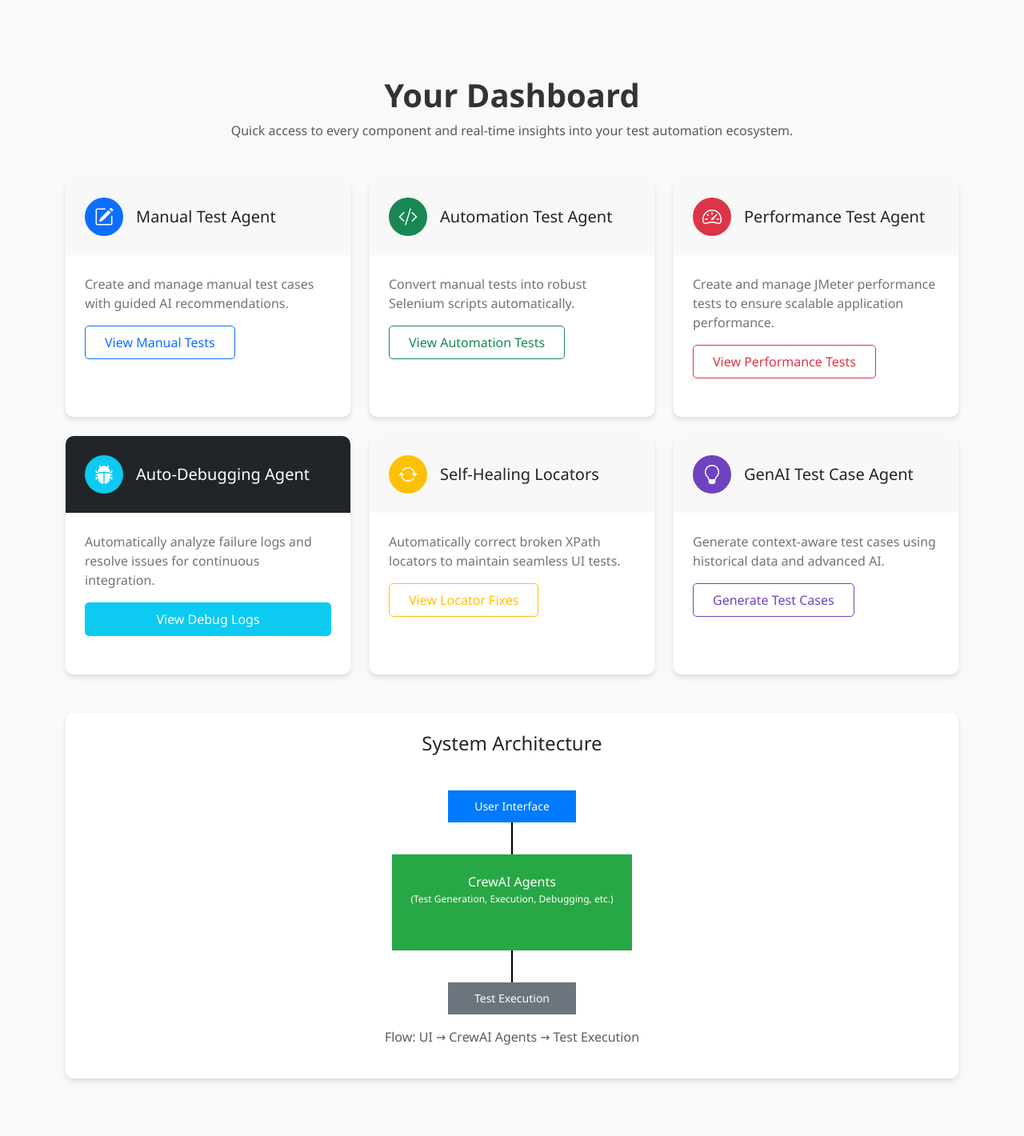
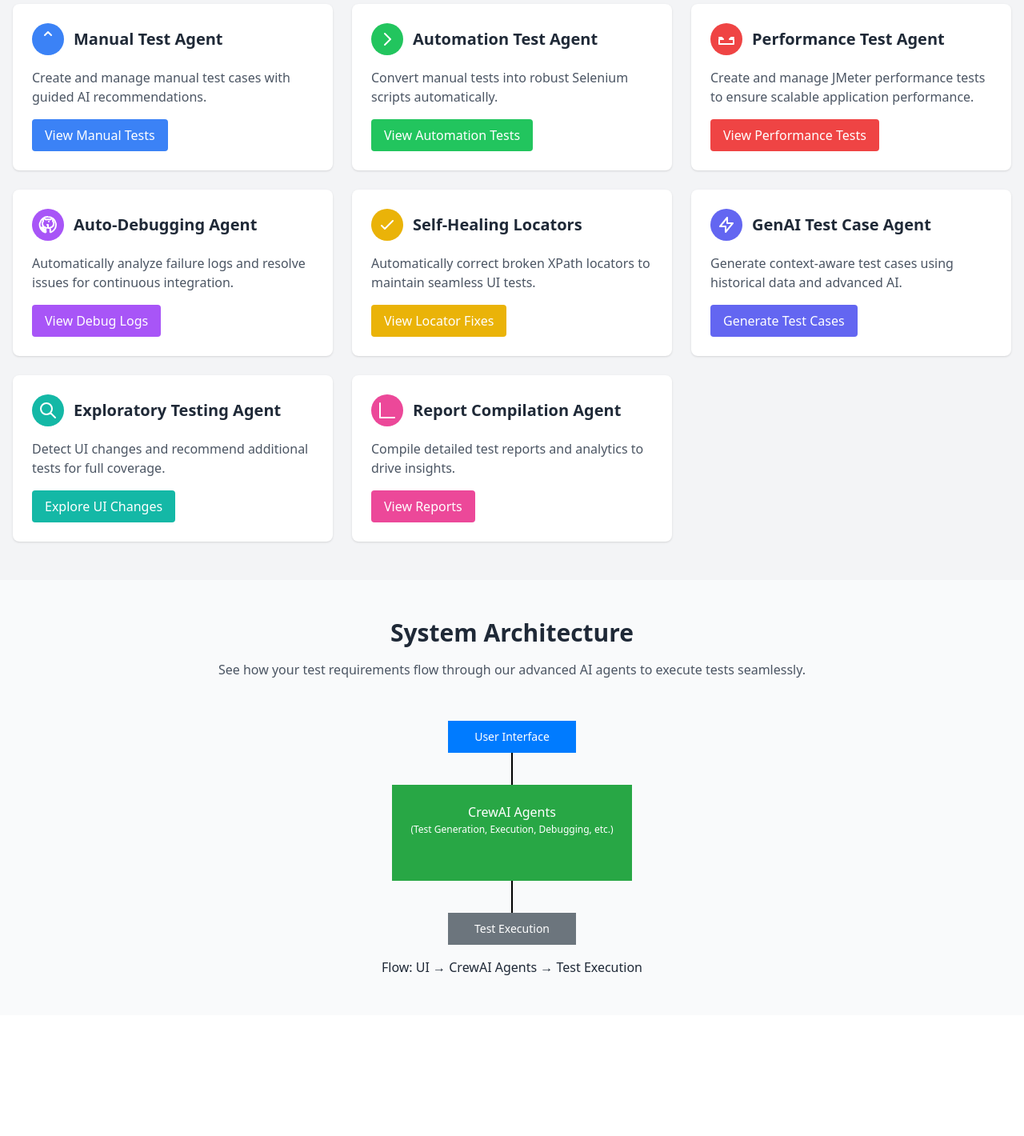
Before and after one commit to connectamitb/crewai-test-automation, a Flask app: page / in a window 1280 px wide. Shown: the part 479-1899 px from the top of the page at 80% size. After the commit the page ends 1698 px from the top, so only its background shows below. Run offline with Flask 3, Linux system fonts and the light colour scheme; some libraries are stand-ins or nearby versions.

Commit message:
Agent query: Is the new Tailwind CSS design displaying correctly with all the cards and styling?
Update index.html to use Tailwind CSS and redesign the navigation bar.

Screenshot: https://storage.googleapis.com/screenshot-production-us-central1/ac1ed6fe-6c5a-41bb-9484-e6881c10ad67/59ffd577-d838-43e5-84b2-493370276ac6.jpg

```diff
--- a/templates/index.html
+++ b/templates/index.html
@@ -2,198 +2,190 @@
 <html lang="en">
 <head>
   <meta charset="UTF-8" />
+  <title>CrewAI Premium Dashboard</title>
   <meta name="viewport" content="width=device-width, initial-scale=1" />
-  <title>CrewAI Premium Dashboard</title>
-  <!-- Bootstrap CSS -->
-  <link
-    href="https://cdn.jsdelivr.net/npm/bootstrap@5.3.0/dist/css/bootstrap.min.css"
-    rel="stylesheet"
-  />
-  <!-- Bootstrap Icons -->
-  <link
-    rel="stylesheet"
-    href="https://cdn.jsdelivr.net/npm/bootstrap-icons@1.10.5/font/bootstrap-icons.css"
-  />
-  <link rel="stylesheet" href="{{ url_for('static', filename='css/style.css') }}">
+  <!-- Tailwind CSS CDN (for demo purposes) -->
+  <script src="https://cdn.tailwindcss.com"></script>
 </head>
-<body class="bg-light">
+<body class="bg-gray-100 text-gray-800">
+
   <!-- Top Navigation Bar -->
-  <nav class="navbar navbar-expand-lg navbar-dark">
-    <div class="container">
-      <a class="navbar-brand fw-bold" href="#">CrewAI Premium</a>
-      <button class="navbar-toggler" type="button" data-bs-toggle="collapse" data-bs-target="#navbarNavDropdown">
-        <span class="navbar-toggler-icon"></span>
+  <nav class="bg-gray-800 text-white shadow">
+    <div class="max-w-7xl mx-auto px-4">
+      <div class="flex justify-between items-center h-16">
+        <div class="flex items-center">
+          <a href="#" class="text-lg font-bold">CrewAI Premium</a>
+        </div>
+        <div class="hidden md:flex space-x-6">
+          <a href="#" class="hover:text-yellow-300">Dashboard</a>
+          <a href="#" class="hover:text-yellow-300">Test Requirements</a>
+          <!-- Dropdown for Test Agents -->
+          <div class="relative">
+            <button id="dropdownButton" class="hover:text-yellow-300 focus:outline-none">
+              Test Agents
             </button>
-      <div class="collapse navbar-collapse" id="navbarNavDropdown">
-        <ul class="navbar-nav mx-auto">
-          <li class="nav-item"><a class="nav-link" href="#">Dashboard</a></li>
-          <li class="nav-item"><a class="nav-link" href="#">Test Requirements</a></li>
-          <li class="nav-item dropdown">
-            <a class="nav-link dropdown-toggle" href="#" data-bs-toggle="dropdown">
-              Test Agents
-            </a>
-            <ul class="dropdown-menu">
-              <li><a class="dropdown-item" href="#">Manual Test Agent</a></li>
-              <li><a class="dropdown-item" href="#">Automation Test Agent</a></li>
-              <li><a class="dropdown-item" href="#">Performance Test Agent</a></li>
-              <li><a class="dropdown-item" href="#">Auto‑Debugging Agent</a></li>
-              <li><a class="dropdown-item" href="#">Self‑Healing Locators</a></li>
-              <li><a class="dropdown-item" href="#">GenAI Test Case Agent</a></li>
-              <li><a class="dropdown-item" href="#">Exploratory Testing Agent</a></li>
-              <li><a class="dropdown-item" href="#">Report Compilation Agent</a></li>
+            <ul id="dropdownMenu" class="absolute left-0 mt-2 w-56 bg-white text-gray-800 rounded shadow-lg hidden">
+              <li><a href="#" class="block px-4 py-2 hover:bg-gray-100">Manual Test Agent</a></li>
+              <li><a href="#" class="block px-4 py-2 hover:bg-gray-100">Automation Test Agent</a></li>
+              <li><a href="#" class="block px-4 py-2 hover:bg-gray-100">Performance Test Agent</a></li>
+              <li><a href="#" class="block px-4 py-2 hover:bg-gray-100">Auto‑Debugging Agent</a></li>
+              <li><a href="#" class="block px-4 py-2 hover:bg-gray-100">Self‑Healing Locators</a></li>
+              <li><a href="#" class="block px-4 py-2 hover:bg-gray-100">GenAI Test Case Agent</a></li>
+              <li><a href="#" class="block px-4 py-2 hover:bg-gray-100">Exploratory Testing Agent</a></li>
+              <li><a href="#" class="block px-4 py-2 hover:bg-gray-100">Report Compilation Agent</a></li>
             </ul>
-          </li>
-          <li class="nav-item"><a class="nav-link" href="#">Test Execution</a></li>
-          <li class="nav-item"><a class="nav-link" href="#">Reports</a></li>
-          <li class="nav-item"><a class="nav-link" href="#">Settings</a></li>
-        </ul>
-        <ul class="navbar-nav">
-          <li class="nav-item">
-            <a class="nav-link" href="#">Profile</a>
-          </li>
-        </ul>
+          </div>
+          <a href="#" class="hover:text-yellow-300">Test Execution</a>
+          <a href="#" class="hover:text-yellow-300">Reports</a>
+          <a href="#" class="hover:text-yellow-300">Settings</a>
+          <a href="#" class="hover:text-yellow-300">Profile</a>
+        </div>
+        <div class="md:hidden">
+          <!-- Mobile menu button (optional) -->
+        </div>
       </div>
     </div>
   </nav>
 
   <!-- Hero Section -->
-  <section class="hero-section text-center text-white position-relative mb-5">
-    <div class="hero-overlay d-flex flex-column justify-content-center align-items-center">
-      <h1 class="display-4 fw-bold">CrewAI Test Automation</h1>
-      <p class="lead">
-        Empowering your testing journey with advanced AI-driven agents and seamless automation.
-      </p>
+  <section class="bg-cover bg-center h-64" style="background-image: url('https://source.unsplash.com/1600x400/?technology');">
+    <div class="bg-gray-900 bg-opacity-50 h-full flex flex-col justify-center items-center">
+      <h1 class="text-4xl font-bold text-white">CrewAI Test Automation</h1>
+      <p class="mt-2 text-lg text-gray-300">Empowering your testing journey with advanced AI-driven agents and seamless automation.</p>
     </div>
   </section>
 
   <!-- Dashboard Section -->
-  <section class="py-5">
-    <div class="container">
-      <div class="text-center mb-5">
-        <h2 class="display-6 fw-bold">Your Dashboard</h2>
-        <p class="text-muted">
-          Quick access to every component and real-time insights into your test automation ecosystem.
-        </p>
+  <section class="py-12">
+    <div class="max-w-7xl mx-auto px-4">
+      <div class="text-center mb-12">
+        <h2 class="text-3xl font-bold">Your Dashboard</h2>
+        <p class="mt-2 text-gray-600">Quick access to every component and real-time insights into your test automation ecosystem.</p>
       </div>
-
-      <!-- Agent Cards Section -->
-      <div class="row g-4">
+      <!-- Grid of Dashboard Cards -->
+      <div class="grid grid-cols-1 sm:grid-cols-2 md:grid-cols-3 gap-6">
         <!-- Manual Test Agent Card -->
-        <div class="col-md-4">
-          <div class="card h-100">
-            <div class="card-header d-flex align-items-center">
-              <div class="feature-icon bg-primary text-white rounded-circle p-3 me-3">
-                <i class="bi bi-pencil-square"></i>
+        <div class="bg-white rounded-lg shadow hover:shadow-xl transition p-6">
+          <div class="flex items-center mb-4">
+            <div class="bg-blue-500 text-white rounded-full p-2 mr-3">
+              <!-- Sample icon (chevron up/down) -->
+              <svg xmlns="http://www.w3.org/2000/svg" class="h-6 w-6" fill="none" viewBox="0 0 24 24" stroke="currentColor">
+                <path stroke-linecap="round" stroke-linejoin="round" stroke-width="2" d="M16 7l-4-4-4 4" />
+              </svg>
             </div>
-              <h3 class="h5 mb-0">Manual Test Agent</h3>
+            <h3 class="text-xl font-semibold">Manual Test Agent</h3>
           </div>
-            <div class="card-body">
-              <p class="card-text">
-                Create and manage manual test cases with guided AI recommendations.
-              </p>
-              <a href="#" class="btn btn-outline-primary">View Manual Tests</a>
+          <p class="mb-4 text-gray-600">Create and manage manual test cases with guided AI recommendations.</p>
+          <a href="#" class="inline-block bg-blue-500 text-white px-4 py-2 rounded hover:bg-blue-600">View Manual Tests</a>
+        </div>
+        <!-- Automation Test Agent Card -->
+        <div class="bg-white rounded-lg shadow hover:shadow-xl transition p-6">
+          <div class="flex items-center mb-4">
+            <div class="bg-green-500 text-white rounded-full p-2 mr-3">
+              <!-- Sample icon -->
+              <svg xmlns="http://www.w3.org/2000/svg" class="h-6 w-6" fill="none" viewBox="0 0 24 24" stroke="currentColor">
+                <path stroke-linecap="round" stroke-linejoin="round" stroke-width="2" d="M9 5l7 7-7 7" />
+              </svg>
+            </div>
+            <h3 class="text-xl font-semibold">Automation Test Agent</h3>
+          </div>
+          <p class="mb-4 text-gray-600">Convert manual tests into robust Selenium scripts automatically.</p>
+          <a href="#" class="inline-block bg-green-500 text-white px-4 py-2 rounded hover:bg-green-600">View Automation Tests</a>
+        </div>
+        <!-- Performance Test Agent Card -->
+        <div class="bg-white rounded-lg shadow hover:shadow-xl transition p-6">
+          <div class="flex items-center mb-4">
+            <div class="bg-red-500 text-white rounded-full p-2 mr-3">
+              <!-- Sample icon -->
+              <svg xmlns="http://www.w3.org/2000/svg" class="h-6 w-6" fill="none" viewBox="0 0 24 24" stroke="currentColor">
+                <path stroke-linecap="round" stroke-linejoin="round" stroke-width="2" d="M3 10h3l2 2H3v6h18v-6h-5l2-2h3" />
+              </svg>
+            </div>
+            <h3 class="text-xl font-semibold">Performance Test Agent</h3>
+          </div>
+          <p class="mb-4 text-gray-600">Create and manage JMeter performance tests to ensure scalable application performance.</p>
+          <a href="#" class="inline-block bg-red-500 text-white px-4 py-2 rounded hover:bg-red-600">View Performance Tests</a>
+        </div>
+        <!-- Auto-Debugging Agent Card -->
+        <div class="bg-white rounded-lg shadow hover:shadow-xl transition p-6">
+          <div class="flex items-center mb-4">
+            <div class="bg-purple-500 text-white rounded-full p-2 mr-3">
+              <!-- Sample icon -->
+              <svg xmlns="http://www.w3.org/2000/svg" class="h-6 w-6" fill="none" viewBox="0 0 24 24" stroke="currentColor">
+                <path stroke-linecap="round" stroke-linejoin="round" stroke-width="2" d="M13 16h-1v-4h-1m2-4h.01M12 2a10 10 0 00-3.464 19.5c.55.1.75-.239.75-.53v-2.078c-3.062.664-3.7-1.477-3.7-1.477-.5-1.273-1.225-1.612-1.225-1.612-.999-.683.075-.668.075-.668 1.105.077 1.687 1.135 1.687 1.135.984 1.687 2.584 1.19 3.213.911.099-.706.384-1.19.699-1.465-2.445-.278-5.022-1.222-5.022-5.445 0-1.204.429-2.188 1.135-2.963-.114-.278-.492-1.397.108-2.912 0 0 .925-.3 3.033 1.13a10.64 10.64 0 012.762-.38c.937.004 1.877.127 2.762.38 2.107-1.43 3.032-1.13 3.032-1.13.602 1.515.223 2.634.11 2.912.707.775 1.134 1.759 1.134 2.963 0 4.232-2.582 5.165-5.034 5.435.395.342.75 1.016.75 2.044v3.032c0 .293.198.637.756.53A10 10 0 0012 2z" />
+              </svg>
+            </div>
+            <h3 class="text-xl font-semibold">Auto‑Debugging Agent</h3>
+          </div>
+          <p class="mb-4 text-gray-600">Automatically analyze failure logs and resolve issues for continuous integration.</p>
+          <a href="#" class="inline-block bg-purple-500 text-white px-4 py-2 rounded hover:bg-purple-600">View Debug Logs</a>
+        </div>
+        <!-- Self-Healing Locators Card -->
+        <div class="bg-white rounded-lg shadow hover:shadow-xl transition p-6">
+          <div class="flex items-center mb-4">
+            <div class="bg-yellow-500 text-white rounded-full p-2 mr-3">
+              <!-- Sample icon -->
+              <svg xmlns="http://www.w3.org/2000/svg" class="h-6 w-6" fill="none" viewBox="0 0 24 24" stroke="currentColor">
+                <path stroke-linecap="round" stroke-linejoin="round" stroke-width="2" d="M5 13l4 4L19 7" />
+              </svg>
+            </div>
+            <h3 class="text-xl font-semibold">Self‑Healing Locators</h3>
+          </div>
+          <p class="mb-4 text-gray-600">Automatically correct broken XPath locators to maintain seamless UI tests.</p>
+          <a href="#" class="inline-block bg-yellow-500 text-white px-4 py-2 rounded hover:bg-yellow-600">View Locator Fixes</a>
+        </div>
+        <!-- GenAI Test Case Agent Card -->
+        <div class="bg-white rounded-lg shadow hover:shadow-xl transition p-6">
+          <div class="flex items-center mb-4">
+            <div class="bg-indigo-500 text-white rounded-full p-2 mr-3">
+              <!-- Sample icon -->
+              <svg xmlns="http://www.w3.org/2000/svg" class="h-6 w-6" fill="none" viewBox="0 0 24 24" stroke="currentColor">
+                <path stroke-linecap="round" stroke-linejoin="round" stroke-width="2" d="M13 10V3L4 14h7v7l9-11h-7z" />
+              </svg>
+            </div>
+            <h3 class="text-xl font-semibold">GenAI Test Case Agent</h3>
+          </div>
+          <p class="mb-4 text-gray-600">Generate context‑aware test cases using historical data and advanced AI.</p>
+          <a href="#" class="inline-block bg-indigo-500 text-white px-4 py-2 rounded hover:bg-indigo-600">Generate Test Cases</a>
+        </div>
+        <!-- Exploratory Testing Agent Card -->
+        <div class="bg-white rounded-lg shadow hover:shadow-xl transition p-6">
+          <div class="flex items-center mb-4">
+            <div class="bg-teal-500 text-white rounded-full p-2 mr-3">
+              <!-- Sample icon -->
+              <svg xmlns="http://www.w3.org/2000/svg" class="h-6 w-6" fill="none" viewBox="0 0 24 24" stroke="currentColor">
+                <path stroke-linecap="round" stroke-linejoin="round" stroke-width="2" d="M21 21l-6-6m2-5a7 7 0 11-14 0 7 7 0 0114 0z" />
+              </svg>
+            </div>
+            <h3 class="text-xl font-semibold">Exploratory Testing Agent</h3>
+          </div>
+          <p class="mb-4 text-gray-600">Detect UI changes and recommend additional tests for full coverage.</p>
+          <a href="#" class="inline-block bg-teal-500 text-white px-4 py-2 rounded hover:bg-teal-600">Explore UI Changes</a>
+        </div>
+        <!-- Report Compilation Agent Card -->
+        <div class="bg-white rounded-lg shadow hover:shadow-xl transition p-6">
+          <div class="flex items-center mb-4">
+            <div class="bg-pink-500 text-white rounded-full p-2 mr-3">
+              <!-- Sample icon -->
+              <svg xmlns="http://www.w3.org/2000/svg" class="h-6 w-6" fill="none" viewBox="0 0 24 24" stroke="currentColor">
+                <path stroke-linecap="round" stroke-linejoin="round" stroke-width="2" d="M3 3v18h18" />
+              </svg>
+            </div>
+            <h3 class="text-xl font-semibold">Report Compilation Agent</h3>
+          </div>
+          <p class="mb-4 text-gray-600">Compile detailed test reports and analytics to drive insights.</p>
+          <a href="#" class="inline-block bg-pink-500 text-white px-4 py-2 rounded hover:bg-pink-600">View Reports</a>
         </div>
       </div>
     </div>
+  </section>
 
-        <!-- Automation Test Agent Card -->
-        <div class="col-md-4">
-          <div class="card h-100">
-            <div class="card-header d-flex align-items-center">
-              <div class="feature-icon bg-success text-white rounded-circle p-3 me-3">
-                <i class="bi bi-code-slash"></i>
-              </div>
-              <h3 class="h5 mb-0">Automation Test Agent</h3>
-            </div>
-            <div class="card-body">
-              <p class="card-text">
-                Convert manual tests into robust Selenium scripts automatically.
-              </p>
-              <a href="#" class="btn btn-outline-success">View Automation Tests</a>
-            </div>
-          </div>
-        </div>
-
-        <!-- Performance Test Agent Card -->
-        <div class="col-md-4">
-          <div class="card h-100">
-            <div class="card-header d-flex align-items-center">
-              <div class="feature-icon bg-danger text-white rounded-circle p-3 me-3">
-                <i class="bi bi-speedometer2"></i>
-              </div>
-              <h3 class="h5 mb-0">Performance Test Agent</h3>
-            </div>
-            <div class="card-body">
-              <p class="card-text">
-                Create and manage JMeter performance tests to ensure scalable application performance.
-              </p>
-              <a href="#" class="btn btn-outline-danger">View Performance Tests</a>
-            </div>
-          </div>
-        </div>
-
-        <!-- Auto-Debugging Agent Card -->
-        <div class="col-md-4">
-          <div class="card h-100">
-            <div class="card-header d-flex align-items-center bg-dark">
-              <div class="feature-icon bg-info text-white rounded-circle p-3 me-3">
-                <i class="bi bi-bug-fill"></i>
-              </div>
-              <h3 class="h5 mb-0 text-white">Auto‑Debugging Agent</h3>
-            </div>
-            <div class="card-body">
-              <p class="card-text">
-                Automatically analyze failure logs and resolve issues for continuous integration.
-              </p>
-              <a href="#" class="btn btn-info text-white w-100">View Debug Logs</a>
-            </div>
-          </div>
-        </div>
-
-        <!-- Self-Healing Locators Card -->
-        <div class="col-md-4">
-          <div class="card h-100">
-            <div class="card-header d-flex align-items-center">
-              <div class="feature-icon bg-warning text-white rounded-circle p-3 me-3">
-                <i class="bi bi-arrow-repeat"></i>
-              </div>
-              <h3 class="h5 mb-0">Self‑Healing Locators</h3>
-            </div>
-            <div class="card-body">
-              <p class="card-text">
-                Automatically correct broken XPath locators to maintain seamless UI tests.
-              </p>
-              <a href="#" class="btn btn-outline-warning">View Locator Fixes</a>
-            </div>
-          </div>
-        </div>
-
-        <!-- GenAI Test Case Agent Card -->
-        <div class="col-md-4">
-          <div class="card h-100">
-            <div class="card-header d-flex align-items-center">
-              <div class="feature-icon bg-purple text-white rounded-circle p-3 me-3">
-                <i class="bi bi-lightbulb"></i>
-              </div>
-              <h3 class="h5 mb-0">GenAI Test Case Agent</h3>
-            </div>
-            <div class="card-body">
-              <p class="card-text">
-                Generate context‑aware test cases using historical data and advanced AI.
-              </p>
-              <a href="#" class="btn btn-outline-purple">Generate Test Cases</a>
-            </div>
-          </div>
-        </div>
-      </div>
-
-      <!-- System Architecture Section -->
-      <div class="row mt-5">
-        <div class="col-12">
-          <div class="card">
-            <div class="card-body text-center">
-              <h2 class="h4 mb-4">System Architecture</h2>
-              <svg class="architecture-svg" width="600" height="300">
+  <!-- System Architecture Diagram Section -->
+  <section class="py-12 bg-gray-50">
+    <div class="max-w-7xl mx-auto px-4 text-center">
+      <h2 class="text-3xl font-bold mb-4">System Architecture</h2>
+      <p class="mb-8 text-gray-600">See how your test requirements flow through our advanced AI agents to execute tests seamlessly.</p>
+      <svg class="mx-auto" width="600" height="300" viewBox="0 0 600 300">
         <!-- User Interface Box -->
         <rect x="220" y="20" width="160" height="40" fill="#007bff" />
         <text x="300" y="45" fill="#fff" text-anchor="middle" font-size="14">
@@ -217,16 +209,23 @@
           Test Execution
         </text>
       </svg>
-              <p class="text-muted mt-3">Flow: UI → CrewAI Agents → Test Execution</p>
-            </div>
-          </div>
-        </div>
-      </div>
+      <p class="mt-4">Flow: UI → CrewAI Agents → Test Execution</p>
     </div>
   </section>
 
-  <!-- Bootstrap JS Bundle -->
-  <script src="https://cdn.jsdelivr.net/npm/bootstrap@5.3.0/dist/js/bootstrap.bundle.min.js"></script>
-  <script src="{{ url_for('static', filename='js/main.js') }}"></script>
+  <!-- Dropdown Script -->
+  <script>
+    // Toggle dropdown visibility for Test Agents
+    const dropdownButton = document.getElementById('dropdownButton');
+    const dropdownMenu = document.getElementById('dropdownMenu');
+    dropdownButton.addEventListener('click', (e) => {
+      e.stopPropagation();
+      dropdownMenu.classList.toggle('hidden');
+    });
+    // Hide dropdown when clicking outside
+    window.addEventListener('click', () => {
+      dropdownMenu.classList.add('hidden');
+    });
+  </script>
 </body>
 </html>
```
Also changed, not shown: attached_assets/Pasted--DOCTYPE-html-html-lang-en-head-meta-charset-UTF-8-title-CrewAI-Premium-Dashb-1738363427898.txt (added, +231 -0 lines). Lines whose indentation alone changed are shown as unchanged.
